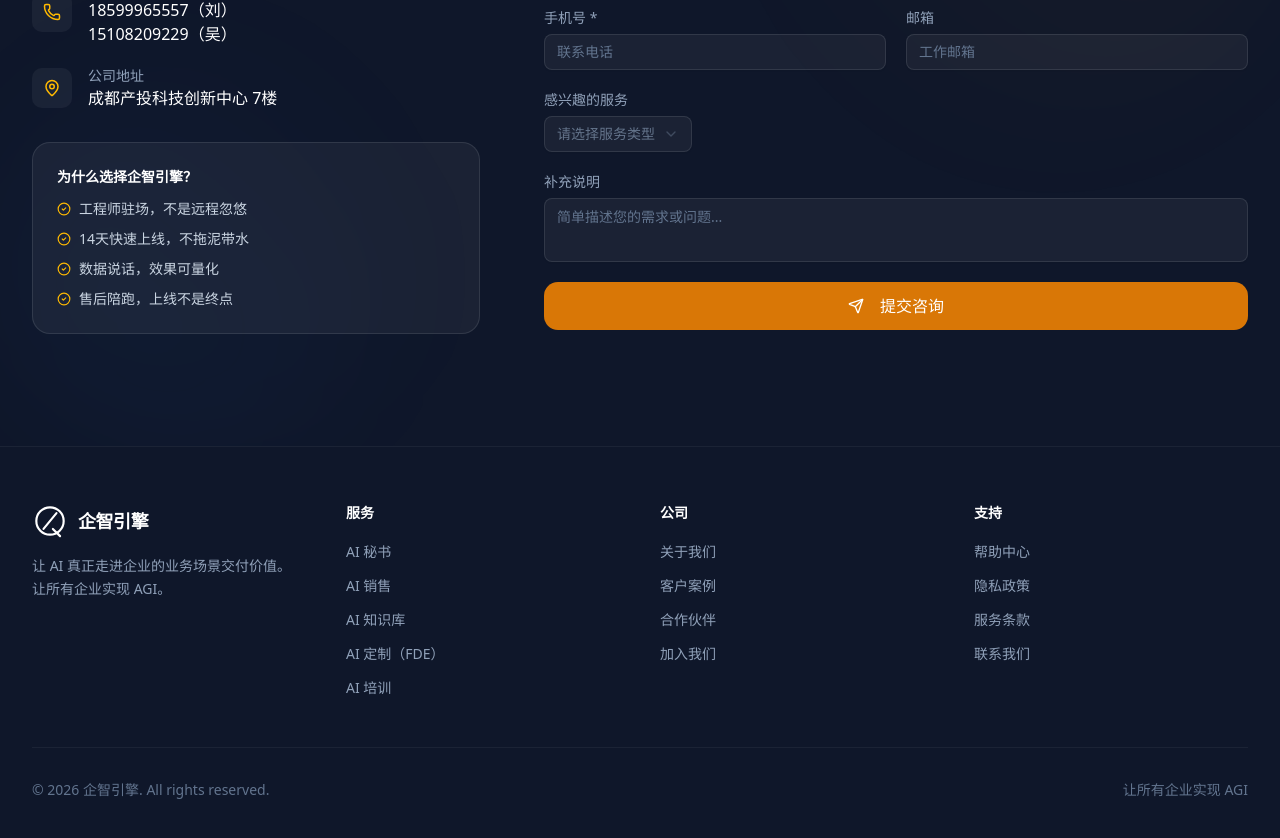
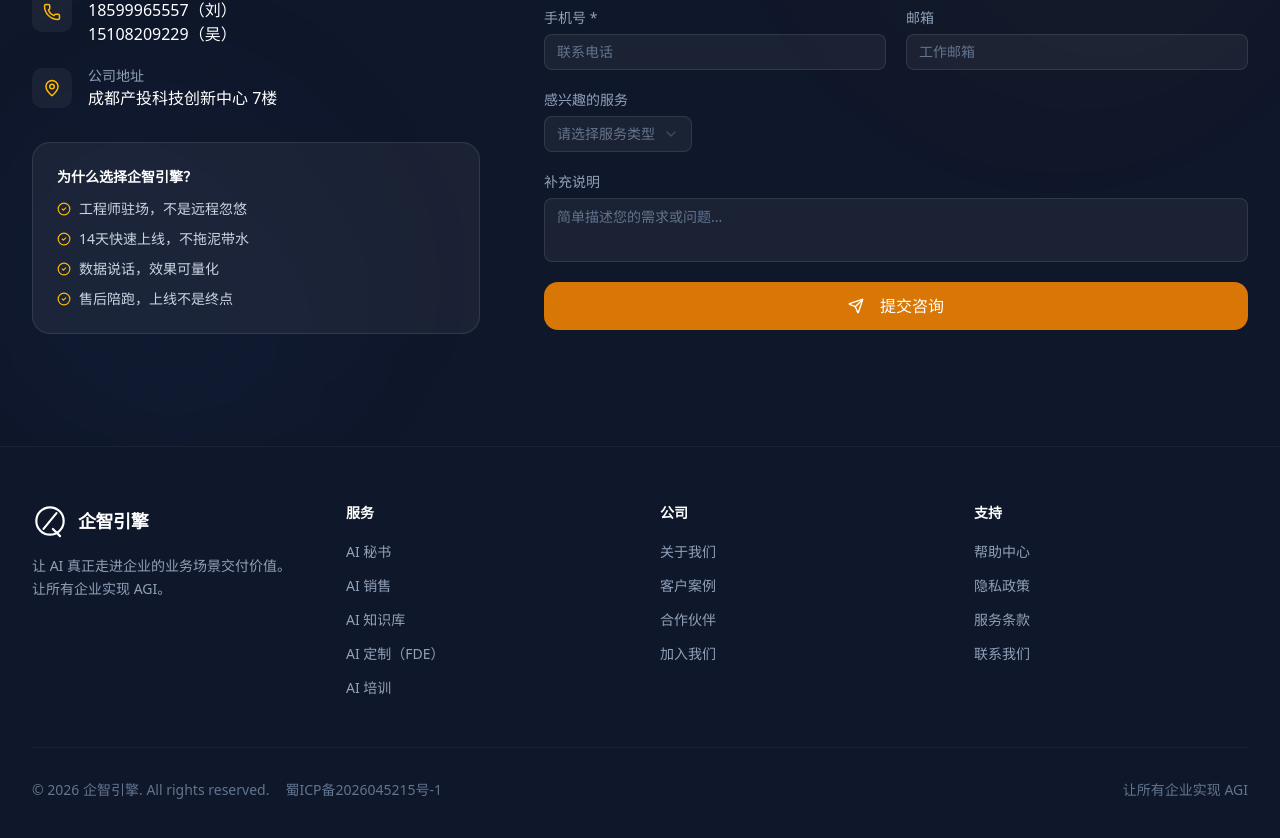
Before and after one commit to itfamer666/qizhiyinqing-website, a Next.js app: page / in a window 1280 px wide. Shown: the part 8393-9231 px from the top of the page. Built offline with nearby package versions, Linux system fonts and the light colour scheme.

Commit message:
feat: 添加 ICP 备案号到网站底部

```diff
--- a/src/components/Footer.tsx
+++ b/src/components/Footer.tsx
@@ -85,9 +85,19 @@
 
         {/* Bottom */}
         <div className="mt-12 pt-8 border-t border-white/5 flex flex-col sm:flex-row items-center justify-between gap-4">
-          <p className="text-sm text-slate-500">
-            &copy; {new Date().getFullYear()} 企智引擎. All rights reserved.
-          </p>
+          <div className="flex flex-col sm:flex-row items-center gap-2 sm:gap-4">
+            <p className="text-sm text-slate-500">
+              &copy; {new Date().getFullYear()} 企智引擎. All rights reserved.
+            </p>
+            <a
+              href="https://beian.miit.gov.cn/"
+              target="_blank"
+              rel="noopener noreferrer"
+              className="text-sm text-slate-500 hover:text-slate-400 transition-colors"
+            >
+              蜀ICP备2026045215号-1
+            </a>
+          </div>
           <p className="text-sm text-slate-500">
             让所有企业实现 AGI
           </p>
```
